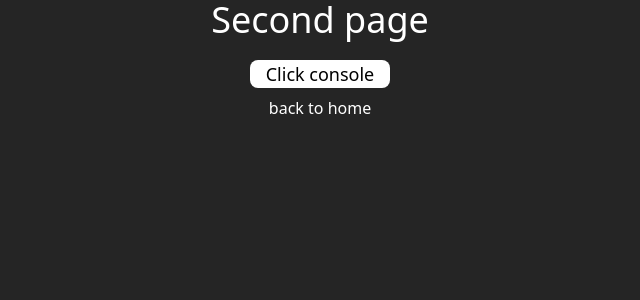
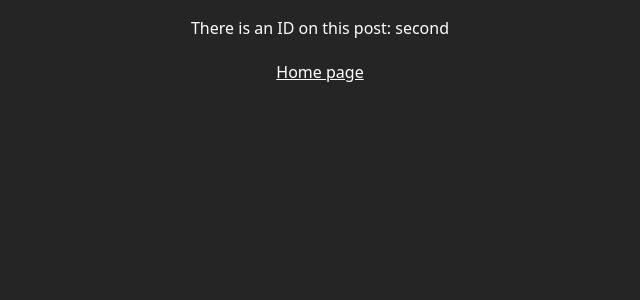
Before and after one commit to HzDev3628/test-svelte, a SvelteKit app: page /second in a window 1280 px wide. Shown: the top 300 px of the page, without its empty margins (320-960 px from the left). Built offline with nearby package versions, Linux system fonts and the light colour scheme.

Commit message:
feat: get data, first component

```diff
--- a/src/app.css
+++ b/src/app.css
@@ -9,6 +9,6 @@
 
 @layer base {
   main {
-    @apply flex flex-col w-full items-center gap-5 text-center
+    @apply flex flex-col w-full items-center gap-5 text-center py-4
   }
 }
--- a/src/routes/+layout.svelte
+++ b/src/routes/+layout.svelte
@@ -2,4 +2,6 @@
 import "../app.css";
 </script>
 
-<slot />
+<main>
+  <slot />
+</main>
--- a/src/routes/+page.svelte
+++ b/src/routes/+page.svelte
@@ -2,7 +2,42 @@
   <title>Home page</title>
 </svelte:head>
 
-<main>
-  <h1 class="text-5xl">Welcome to SvelteKit</h1>
-  <a href="/second">Second page</a>
-</main>
+<script lang="ts">
+  import Link from './components/link.svelte'
+  async function getData () {
+    return await fetch('https://jsonplaceholder.typicode.com/posts')
+        .then((res) => res.json())
+        .catch((err) => console.log(err))
+  }
+
+  type Posts = {
+    id: number
+    title: string
+    body: string
+  }[]
+
+  const data = getData() as Promise<Posts>
+</script>
+
+
+<h1 class="text-5xl">Welcome to SvelteKit</h1>
+<Link href="/click-handler" title="Click Handler Page" />
+
+<div>
+    {#await data}
+      <p>Loading...</p>
+    {:then posts}
+      <div class="grid grid-cols-3 gap-4">
+        {#each posts as post}
+            <a href={`/${post.id}`} class="hover:scale-105 transition-transform duration-200">
+              <div class="flex flex-col gap-2 items-start bg-[#09090940] border border-[#F9F9F940] w-full max-w-[340px] h-[300px] rounded-md p-4 text-start">
+                <h4 class="text-xl font-medium">{post.title}</h4>
+                <span class="text-[#F9F9F990]">{post.body}</span>
+              </div>
+            </a>
+        {/each}
+      </div>
+    {:catch error}
+      <p>{error}, please try again 🥲</p>
+    {/await}
+</div>
--- /dev/null
+++ b/src/routes/[post]/+page.svelte
@@ -0,0 +1,9 @@
+<script lang="ts">
+    import Link from '../components/link.svelte'
+    import { page } from '$app/stores';
+
+    $: postId = $page.params.post;
+</script>
+
+<h1>There is an ID on this post: {postId}</h1>
+<Link href="/" title="Home page" />
--- /dev/null
+++ b/src/routes/click-handler/+page.svelte
@@ -0,0 +1,16 @@
+<svelte:head>
+  <title>Second page</title>
+</svelte:head>
+
+<script>
+  import Link from '../components/link.svelte'
+  function handleClick() {
+    alert('Click working')
+  }
+</script>
+
+<h1 class="text-4xl">Click Handler page</h1>
+<div class="flex flex-col items-center gap-2">
+  <button on:click={() => handleClick()} class="px-4 bg-white text-black rounded-lg text-lg">Show alert</button>
+  <Link href="/" title="Home page" />
+</div>
--- /dev/null
+++ b/src/routes/components/link.svelte
@@ -0,0 +1,5 @@
+<script lang="ts">
+    let { title, href } = $props()
+</script>
+
+<a {href} class="underline hover:text-blue-300">{title}</a>
--- a/src/routes/second/+page.svelte
+++ /dev/null
@@ -1,17 +0,0 @@
-<svelte:head>
-  <title>Second page</title>
-</svelte:head>
-
-<script>
-function handleClick() {
-  console.log('working')
-}
-</script>
-
-<main>
-  <h1 class="text-4xl">Second page</h1>
-  <div class="flex flex-col items-center gap-2">
-    <button on:click={() => handleClick()} class="px-4 bg-white text-black rounded-lg text-lg">Click console</button>
-    <a href={'/'}>back to home</a>
-  </div>
-</main>
```
